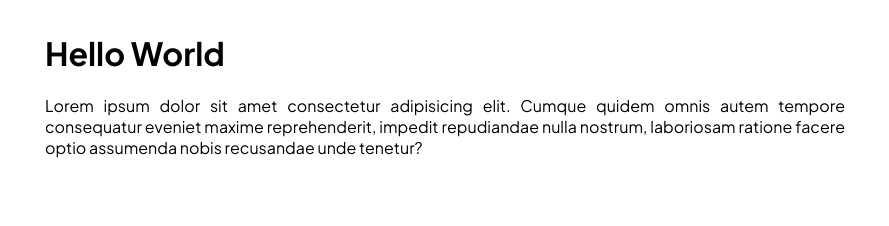
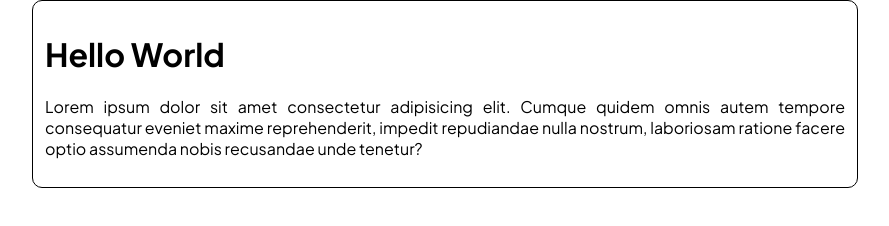
Before and after one commit to si-udiss/penuhi_keramik, a plain HTML site: page index.html in a window 1280 px wide. Shown: the whole page, without its empty margins (195-1084 px from the left). Drawn offline with Linux system fonts and the light colour scheme.

Commit message:
feat(style): add rounded border to container

```diff
--- a/style.css
+++ b/style.css
@@ -11,7 +11,9 @@ body {
 }
 
 .container{
-    padding: 12px 8px;
+    border: 1px solid black;
+    border-radius: 10px;
+    padding: 12px;
     margin: 0 auto;
     width: 800px;
     text-align: justify;
```
